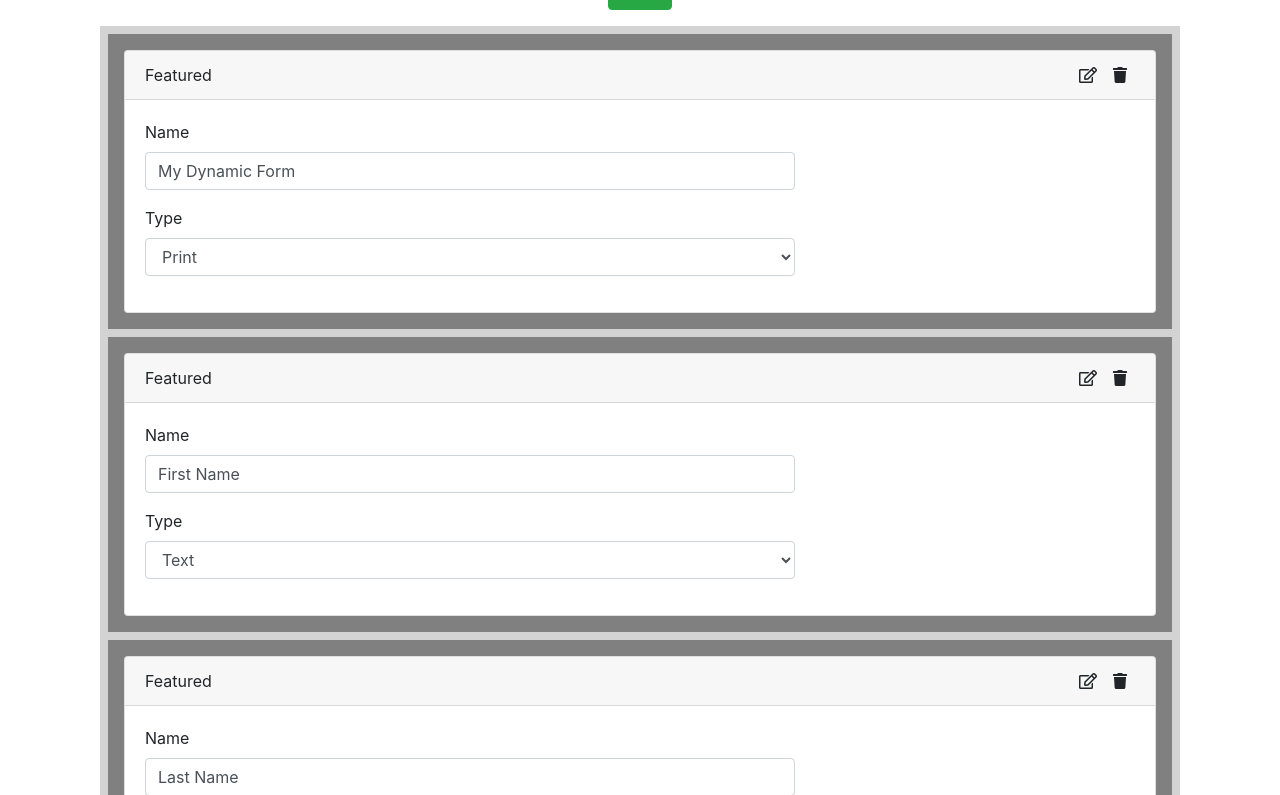
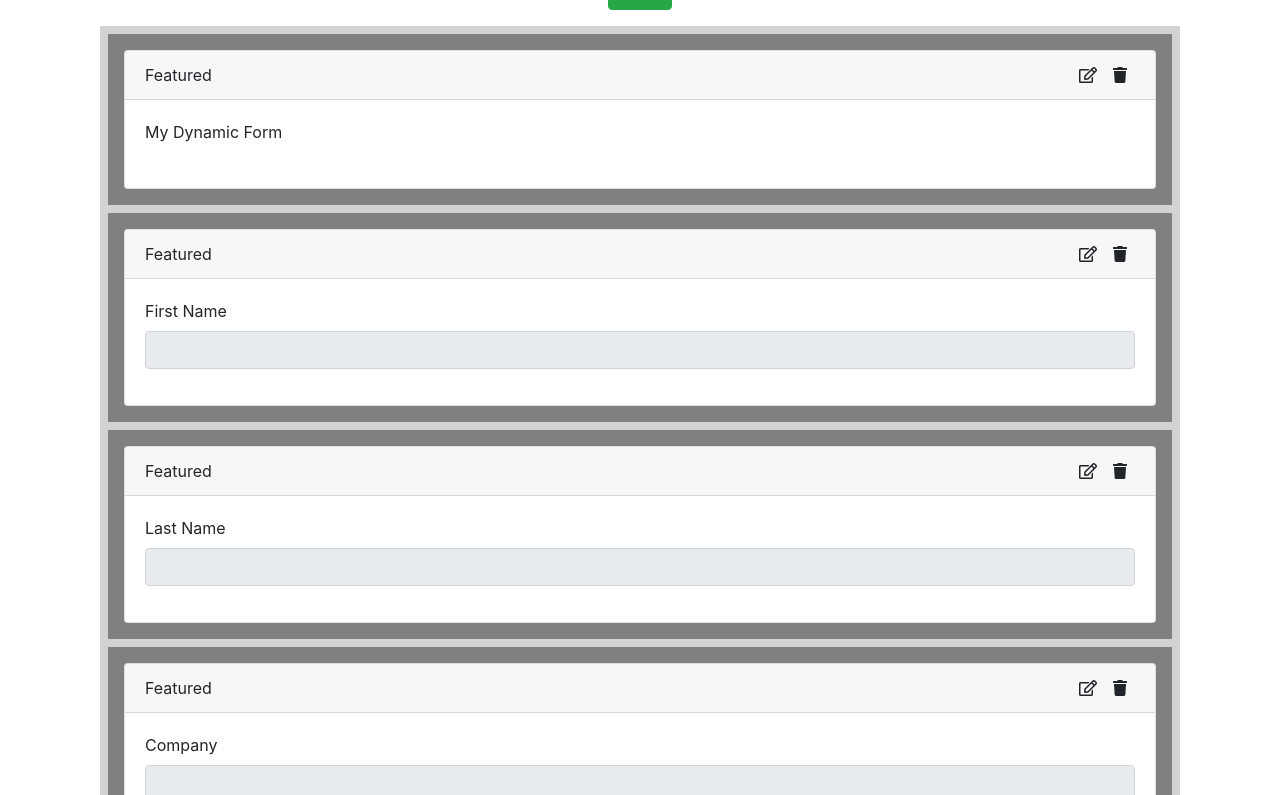
Before and after one commit to GinoLlerena/dynamicform, a React (Create React App) app: page /formBuilder in a window 1280 px wide. Shown: the part 945-1740 px from the top of the page. Built offline with nearby package versions, Linux system fonts and the light colour scheme.

Commit message:
Edition Support Added

```diff
--- a/src/components/FormBuilder.js
+++ b/src/components/FormBuilder.js
@@ -2,75 +2,13 @@
 import React, { useReducer } from 'react';
 import { DragDropContext, Droppable, Draggable } from 'react-beautiful-dnd';
 import form from '../templates/data'
-import FormElementComponent from "../form/FormElementComponent";
 import FormEditElement from "../form/FormEditElement"
 import map from 'lodash/map'
-import {ELEMENT_TYPE, ACTIONS} from '../constants/contants'
+import reduce from 'lodash/reduce'
+import {ELEMENT_TYPE, ACTIONS, TYPES} from '../constants/contants'
+import {createOption, createElement, reorder, getListStyle, getItemStyle} from '../utils/FormUtils'
 
-// a little function to help us with reordering the result
-const reorder = (list, startIndex, endIndex) => {
-  const result = Array.from(list);
-  const [removed] = result.splice(startIndex, 1);
-  result.splice(endIndex, 0, removed);
-
-  return result;
-};
-
-const grid = 8;
-
-const getItemStyle = (isDragging, draggableStyle) => ({
-  // some basic styles to make the items look a bit nicer
-  userSelect: 'none',
-  padding: grid * 2,
-  margin: `0 0 ${grid}px 0`,
-  minHeight: 120,
-
-
-  // change background colour if dragging
-  background: isDragging ? 'lightgreen' : 'grey',
-
-  // styles we need to apply on draggables
-  ...draggableStyle,
-});
-
-const getListStyle = isDraggingOver => ({
-  background: isDraggingOver ? 'lightblue' : 'lightgrey',
-  padding: grid
-});
-
-
-function createOption(index){
-
-  const elementvalueId = (new Date().getTime()).toString();
-
-  return({
-    "displayName": "",
-    "displayOrder": index,
-    "elementvalueId": elementvalueId
-    })
-}
-
-function createElement(index, type){
-
-  const elementId = (new Date().getTime()).toString();
-
-  return(
-    {
-      "displayName": "",
-      "displayOrder": index,
-      "required": false,
-      "elementId": elementId,
-      "type": type,
-      "readOnly": false,
-      "isHidden": () => (false),
-      "formElementValues": []
-    }
-  )
-}
-
-
-function FormItems({items, onRemElement, onChangeValue}) {
-
+function FormItems({items, onRemElement, onChangeValue, onDragEnd, editMode, onToggle, onAddOption}) {
 
   const list = items && items.length ? items.map((item, index) => (
     <Draggable key={item.elementId} draggableId={item.elementId} index={index}>
@@ -84,7 +22,7 @@ function FormItems({items, onRemElement, onChangeValue}) {
             provided.draggableProps.style
           )}
         >
-          <FormEditElement key={item.elementId} element={item} onRemElement={()=>onRemElement(item.elementId)} onChange={onChangeValue(item.elementId)} />
+          <FormEditElement key={item.elementId} element={item} onRemElement={()=>onRemElement(item.elementId)} onChange={onChangeValue(item.elementId)} onDragEnd={onDragEnd} editMode={editMode} onToggle={onToggle} onAddOption={onAddOption} />
         </div>
       )}
     </Draggable>
@@ -93,23 +31,20 @@ function FormItems({items, onRemElement, onChangeValue}) {
   return list;
 }
 
-
-
   // Normally you would want to split things out into separate components.
   // But in this example everything is just done in one place for simplicity
 function Form(props) {
-    const {onDragEnd, items, onRemElement, onChangeValue} = props;
-
+    const {onDragEnd, items, onRemElement, onChangeValue, editMode, onToggle, onAddOption} = props;
 
     return (
       <DragDropContext onDragEnd={onDragEnd}>
-        <Droppable droppableId="droppable">
+        <Droppable droppableId="droppable" type={TYPES.MAIN}>
           {(provided, snapshot) => (
             <div
               ref={provided.innerRef}
               style={getListStyle(snapshot.isDraggingOver)}
             >
-              <FormItems items={items} onRemElement={onRemElement} onChangeValue={onChangeValue} />
+              <FormItems items={items} onRemElement={onRemElement} onChangeValue={onChangeValue} onDragEnd={onDragEnd} editMode={editMode} onToggle={onToggle} onAddOption={onAddOption} />
               {provided.placeholder}
             </div>
           )}
@@ -119,7 +54,7 @@ function Form(props) {
   }
 
 function init() {
-  return {items: map(form.formElements, element => ({...element, readOnly:true}))};
+  return {items: map(form.formElements, element => ({...element, readOnly:true})), editMode: reduce(form.formElements, (result, element)=>{result[element.elementId] = false; return result;}, {})};
 }
 
 function reducer(state, action) {
@@ -133,7 +68,26 @@ function reducer(state, action) {
           action.result.source.index,
           action.result.destination.index
         );
-        return {items}
+        return {...state, items}
+      }
+    case ACTIONS.OPTION_DRAG_END:
+      if (!action.result.destination) {
+        return state;
+      }else {
+        const {result} = action;
+
+        const items = map(state.items, item => {
+          if(item.elementId === result.type){
+            item.formElementValues = reorder(
+              item.formElementValues,
+              action.result.source.index,
+              action.result.destination.index
+            );
+          }
+          return item;
+        })
+
+        return {...state, items}
       }
     case ACTIONS.CHANGE_VALUE:
       if (!(action.key && action.value && action.elementId)) {
@@ -146,25 +100,29 @@ function reducer(state, action) {
           }
           return item;
         })
-
-        return {items}
+        return {...state, items}
       }
     case ACTIONS.ADD_ELEMENT:
       if(action.elementType) {
         const {elementType} = action;
-        return {items: state.items.concat([createElement(state.items.length, elementType)])}
+        return {...state, items: state.items.concat([createElement(state.items.length, elementType)])}
       }
       return state;
     case ACTIONS.REM_ELEMENT:
       if(action.elementId) {
-        return {items: state.items.filter(item => item.elementId !== action.elementId)}
+        return {...state, items: state.items.filter(item => item.elementId !== action.elementId)}
       }
       return state;
     case ACTIONS.ADD_OPTION:
-      if(action.type) {
-        const {index} = action;
+      if(action.elementId) {
+        const {elementId, value} = action;
         const result = Array.from(state.items);
-        return {items: result.map((item,i) => (i === index ? {...item, formElementValues: item.formElementValues.concat([createOption(item.formElementValues.length)])} : item))}
+        return {...state, items: result.map((item) => (item.elementId === elementId ? {...item, formElementValues: item.formElementValues.concat([createOption(item.formElementValues.length, value)])} : item))}
+      }
+      return state;
+    case ACTIONS.CHANGE_EDIT_MODE:
+      if(action.elementId) {
+        return {...state, editMode:{...state.editMode, [action.elementId] : !state.editMode[action.elementId]}}
       }
       return state;
     default:
@@ -178,11 +136,23 @@ function FormBuilder() {
 
   const onAddElement = (elementType)=> dispatch({type: ACTIONS.ADD_ELEMENT, elementType})
   const onRemElement = (elementId)=> dispatch({type: ACTIONS.REM_ELEMENT, elementId})
-  const onChangeValue = (elementId) => (key) => (value) => {console.log('value',value); debugger;  dispatch({type: ACTIONS.CHANGE_VALUE, key, value, elementId})}
+  const onChangeValue = (elementId) => (key) => (value) => {dispatch({type: ACTIONS.CHANGE_VALUE, key, value, elementId})}
+
+  const onDragEnd = (result) => {
+    if(result.type === TYPES.MAIN){
+      dispatch({type: ACTIONS.DRAG_END, result})
+    }
+    else {
+      dispatch({type: ACTIONS.OPTION_DRAG_END, result})
+    }
+  }
+
+  const onToggle = (elementId) => dispatch({type: ACTIONS.CHANGE_EDIT_MODE, elementId})
+  const onAddOption = (elementId, value) => dispatch({type:ACTIONS.ADD_OPTION, elementId, value})
 
   return(
     <div className="container">
-      <Form items={state.items} onDragEnd={(result) => dispatch({type: ACTIONS.DRAG_END, result})} onRemElement={onRemElement} onChangeValue={onChangeValue} />
+      <Form items={state.items} onDragEnd={onDragEnd} onRemElement={onRemElement} onChangeValue={onChangeValue} editMode={state.editMode} onToggle={onToggle} onAddOption={onAddOption} />
       <div className="container text-center">
         <ul className="list-inline mt-5">
           <li className="list-inline-item text-center mr-5" onClick={()=> onAddElement(ELEMENT_TYPE.PRINT)}><i className="fas fa-print fa-2x"></i><div className="small">Print</div></li>
--- a/src/constants/contants.js
+++ b/src/constants/contants.js
@@ -10,8 +10,14 @@ export const ELEMENT_TYPE = {
 
 export const ACTIONS = {
   DRAG_END : 'DRAG_END',
+  OPTION_DRAG_END: 'OPTION_DRAG_END',
   CHANGE_VALUE: 'CHANGE_VALUE',
   ADD_ELEMENT : 'ADD_ELEMENT',
   REM_ELEMENT : 'REM_ELEMENT',
-  ADD_OPTION : 'ADD_OPTION'
+  ADD_OPTION : 'ADD_OPTION',
+  CHANGE_EDIT_MODE: 'CHANGE_EDIT_MODE'
 }
+
+export const TYPES = {
+   MAIN: 'MAIN'
+}
--- /dev/null
+++ b/src/form/FormBuilderOptions.js
@@ -0,0 +1,52 @@
+import React from 'react';
+import { Droppable, Draggable } from 'react-beautiful-dnd';
+import get from 'lodash/get'
+import {getItemStyle, getListStyle} from '../utils/FormUtils'
+
+function FormListOptions({formElementValues}) {
+
+
+  const list = formElementValues && formElementValues.length ? formElementValues.map((item, index) => (
+    <Draggable key={item.elementvalueId} draggableId={item.elementvalueId} index={index}>
+      {(provided, snapshot) => (
+        <div
+          ref={provided.innerRef}
+          {...provided.draggableProps}
+          {...provided.dragHandleProps}
+          style={getItemStyle(
+            snapshot.isDragging,
+            provided.draggableProps.style
+          )}
+        >
+          <div className="form-group">
+            <label htmlFor={item.elementvalueId}>Name</label>
+            <input type="text" className="form-control" autoComplete="off" name={item.elementvalueId} id={item.elementvalueId} onChange={()=>{}} value={get(item, 'displayName')}  required=""/>
+          </div>
+        </div>
+      )}
+    </Draggable>
+  )) : null;
+
+  return list;
+
+}
+
+function FormBuilderOptions(props) {
+  const {formElementValues, type} = props;
+
+  return (
+      <Droppable droppableId={type} type={type}>
+        {(provided, snapshot) => (
+          <div
+            ref={provided.innerRef}
+            style={getListStyle(snapshot.isDraggingOver)}
+          >
+            <FormListOptions formElementValues={formElementValues}  />
+            {provided.placeholder}
+          </div>
+        )}
+      </Droppable>
+  );
+}
+
+export default  FormBuilderOptions;
--- a/src/form/FormEditElement.js
+++ b/src/form/FormEditElement.js
@@ -3,30 +3,39 @@ import {ELEMENT_TYPE} from '../constants/contants'
 import map from 'lodash/map'
 import keys from 'lodash/keys'
 import upperFirst from 'lodash/upperFirst'
-
+import FormBuilderOptions from '../form/FormBuilderOptions'
+import FormElementComponent from "../form/FormElementComponent";
 
 function getOptions(){
   return map(keys(ELEMENT_TYPE), (key,i)=> <option key={key} value={ELEMENT_TYPE[key]} >{upperFirst(key.toLowerCase())} </option>)
 }
 
-
 function FormEditElement(props) {
 
-  const {element, onRemElement, onChange} = props;
+  const {element, onRemElement, onChange, onDragEnd, editMode, onToggle, onAddOption} = props;
+  let textInput = React.createRef();
 
   const onChangeDisplayName = onChange('displayName')
   const onChangeType = onChange('type')
+
+  const handleKeyPress =(e) =>{
+    if (e.key === 'Enter') {
+      onAddOption(element.elementId, textInput.current.value);
+      textInput.current.value = '';
+    }
+  }
 
   return(
     <div className="card" >
       <div className="card-header">
         Featured
         <div className="float-right">
-          <span className="ml-auto px-2"><i className="far fa-edit"></i></span>
+          <span className="ml-auto px-2" onClick={()=>onToggle(element.elementId)}><i className="far fa-edit"></i></span>
           <span className="ml-auto px-2" onClick={onRemElement}><i className="fas fa-trash"></i></span>
         </div>
       </div>
       <div className="card-body">
+        {!editMode[element.elementId] ? <FormElementComponent element={element} /> :
         <div className="row">
           <div className="col-md-8">
             <form>
@@ -40,11 +49,21 @@ function FormEditElement(props) {
                   {getOptions()}
                 </select>
               </div>
+              {element.type === ELEMENT_TYPE.SIMPLE_SELECT || element.type === ELEMENT_TYPE.RADIO ?
+              <React.Fragment>
+                <div className="form-group">
+                  <FormBuilderOptions formElementValues={element.formElementValues} type={element.elementId} onDragEnd={onDragEnd}  />
+                </div>
+                <div className="form-group">
+                  <input type="text" ref={textInput} className="form-control" id="inputName" placeholder="Enter name" onKeyPress={handleKeyPress}   />
+                </div>
+              </React.Fragment>
+                : null}
             </form>
           </div>
           <div className="col-md-4">
           </div>
-        </div>
+        </div>}
       </div>
     </div>
   )
--- /dev/null
+++ b/src/utils/FormUtils.js
@@ -0,0 +1,60 @@
+const grid = 8;
+
+export function createOption(index, value){
+
+  const elementvalueId = (new Date().getTime()).toString();
+
+  return({
+    "displayName": value,
+    "displayOrder": index,
+    "elementvalueId": elementvalueId
+  })
+}
+
+export function createElement(index, type){
+
+  const elementId = (new Date().getTime()).toString();
+
+  return(
+    {
+      "displayName": "",
+      "displayOrder": index,
+      "required": false,
+      "elementId": elementId,
+      "type": type,
+      "readOnly": false,
+      "isHidden": () => (false),
+      "formElementValues": []
+    }
+  )
+}
+
+// a little function to help us with reordering the result
+export const reorder = (list, startIndex, endIndex) => {
+  const result = Array.from(list);
+  const [removed] = result.splice(startIndex, 1);
+  result.splice(endIndex, 0, removed);
+
+  return result;
+};
+
+export const getItemStyle = (isDragging, draggableStyle) => ({
+  // some basic styles to make the items look a bit nicer
+  userSelect: 'none',
+  padding: grid * 2,
+  margin: `0 0 ${grid}px 0`,
+  minHeight: 120,
+
+
+  // change background colour if dragging
+  background: isDragging ? 'lightgreen' : 'grey',
+
+  // styles we need to apply on draggables
+  ...draggableStyle,
+});
+
+
+export const getListStyle = isDraggingOver => ({
+  background: isDraggingOver ? 'lightblue' : 'lightgrey',
+  padding: grid
+});
```
